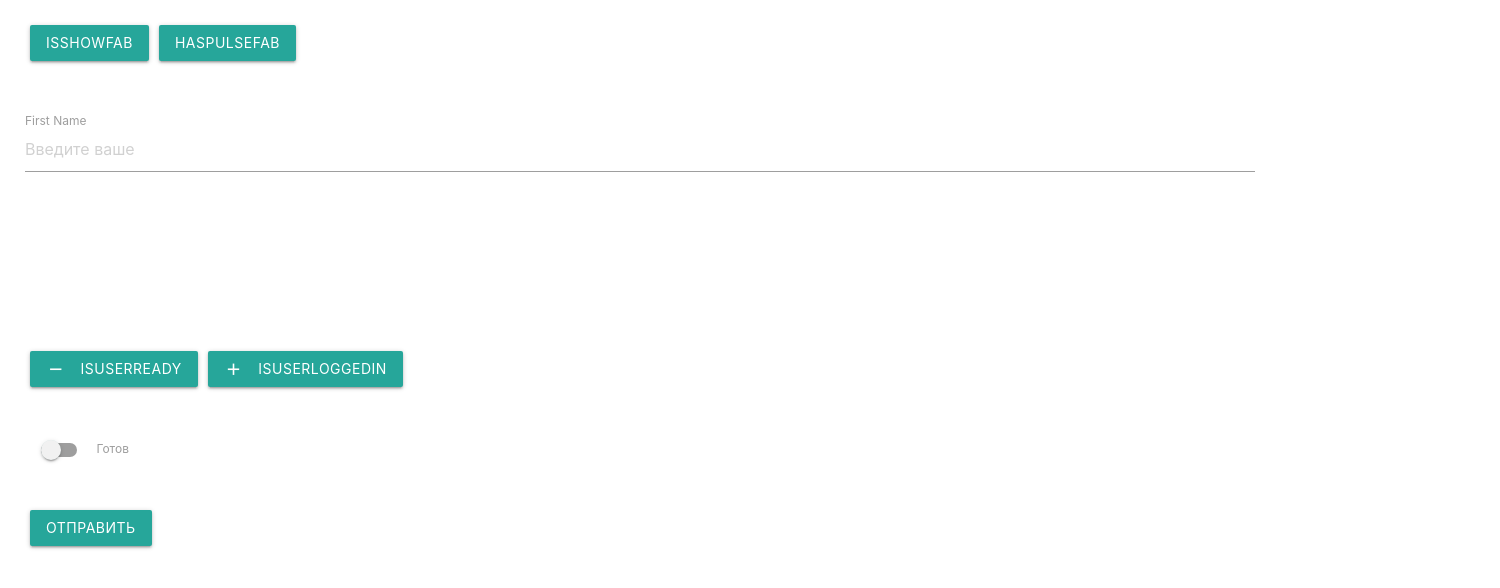
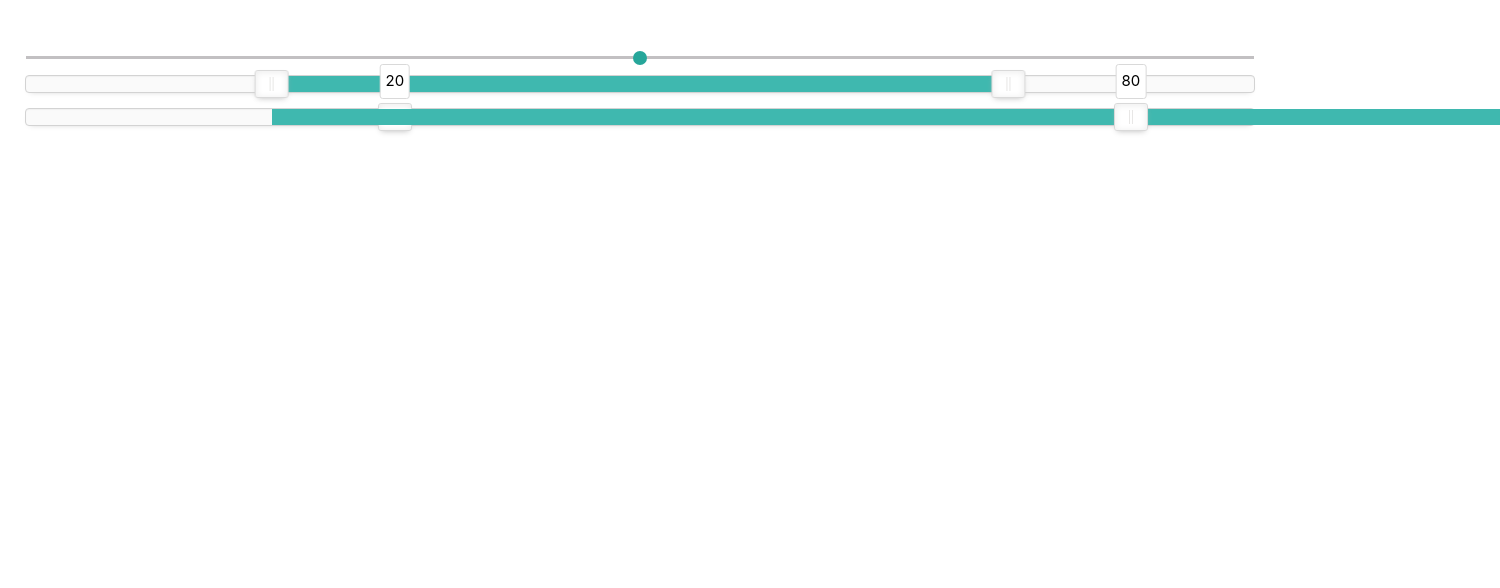
Before and after one commit to yourock1988/materialize-vue, a Vue app: page / in a window 1280 px wide. Shown: the top 588 px of the page, 1500 px wide, since content can reach past the window. Built offline with nearby package versions, Linux system fonts and the light colour scheme.

Commit message:
Installed: nouislider.js

```diff
--- a/package.json
+++ b/package.json
@@ -11,6 +11,7 @@
   "dependencies": {
     "material-icons": "^1.13.14",
     "materialize-css": "^1.0.0",
+    "nouislider": "^15.8.1",
     "vue": "^3.5.13"
   },
   "devDependencies": {
--- a/src/App.vue
+++ b/src/App.vue
@@ -3,18 +3,13 @@ import MButton from './components/MButton.vue'
 import MInputText from './components/MInputText.vue'
 import MFAB from './components/MFAB.vue'
 import MSwitch from './components/MSwitch.vue'
+import MSlider from './components/MSlider.vue'
 
 export default {
-  components: { MButton, MInputText, MFAB, MSwitch },
+  components: { MButton, MInputText, MFAB, MSwitch, MSlider },
 
   data() {
-    return {
-      message: '',
-      isShowFAB: false,
-      hasPulseFAB: false,
-      isUserLoggedIn: false,
-      isUserReady: false,
-    }
+    return {}
   },
 }
 </script>
@@ -22,51 +17,7 @@ export default {
 <template>
   <section>
     <article>
-      <MButton
-        caption="isShowFAB"
-        :is-toggle="isShowFAB"
-        @click="isShowFAB = !isShowFAB"
-      />
-      <MButton
-        caption="hasPulseFAB"
-        :is-toggle="hasPulseFAB"
-        @click="hasPulseFAB = !hasPulseFAB"
-      />
-    </article>
-
-    <article>
-      <MInputText v-model="message" placeholder="Введите ваше" />
-    </article>
-
-    <article>
-      <MFAB :isShow="isShowFAB" :hasPulse="hasPulseFAB" mui-icon="home" />
-    </article>
-
-    <article>
-      <MButton
-        caption="isUserReady"
-        :is-show-icon="true"
-        :is-toggle="!isUserReady"
-        @click="isUserReady = !isUserReady"
-      />
-      <MButton
-        caption="isUserLoggedIn"
-        :is-show-icon="true"
-        :is-toggle="isUserLoggedIn"
-        @click="isUserLoggedIn = !isUserLoggedIn"
-      />
-    </article>
-
-    <article>
-      <MSwitch
-        v-model="isUserReady"
-        :is-disabled="isUserLoggedIn"
-        caption="Готов"
-      />
-    </article>
-
-    <article>
-      <MButton caption="Отправить" />
+      <MSlider />
     </article>
   </section>
 </template>
--- /dev/null
+++ b/src/components/MSlider.vue
@@ -0,0 +1,32 @@
+<script>
+import 'nouislider/dist/nouislider.css'
+
+import noUiSlider from 'nouislider'
+
+export default {
+  mounted() {
+    const options = {
+      start: [20, 80],
+      connect: true,
+      step: 1,
+      orientation: 'horizontal',
+      range: {
+        min: 0,
+        max: 100,
+      },
+    }
+
+    requestAnimationFrame(() => {
+      noUiSlider.create(this.$refs.elSlider, options)
+      M.AutoInit()
+    })
+  },
+}
+</script>
+<template>
+    <p class="range-field scrollspy">
+      <input type="range" id="test5" min="0" max="100" />
+      <div id="range-input" class="range-field" ref="elSlider"></div>
+    </p>
+    <div id="range-input" class="noUi-target noUi-ltr noUi-horizontal"><div class="noUi-base"><div class="noUi-origin" style="left: 20%;"><div class="noUi-handle noUi-handle-lower" data-handle="0" style="z-index: 5;"><div class="noUi-handle-touch-area"></div><div class="noUi-tooltip"><span>20</span></div></div></div><div class="noUi-connect" style="left: 20%; right: 20%;"></div><div class="noUi-origin" style="left: 80%;"><div class="noUi-handle noUi-handle-upper" data-handle="1" style="z-index: 4;"><div class="noUi-handle-touch-area"></div><div class="noUi-tooltip"><span>80</span></div></div></div></div></div>
+</template>
```
Also changed, not shown: src/App-copy.vue (added, +72 -0 lines), 2 other files (tests, documents, lock files or other folders).
